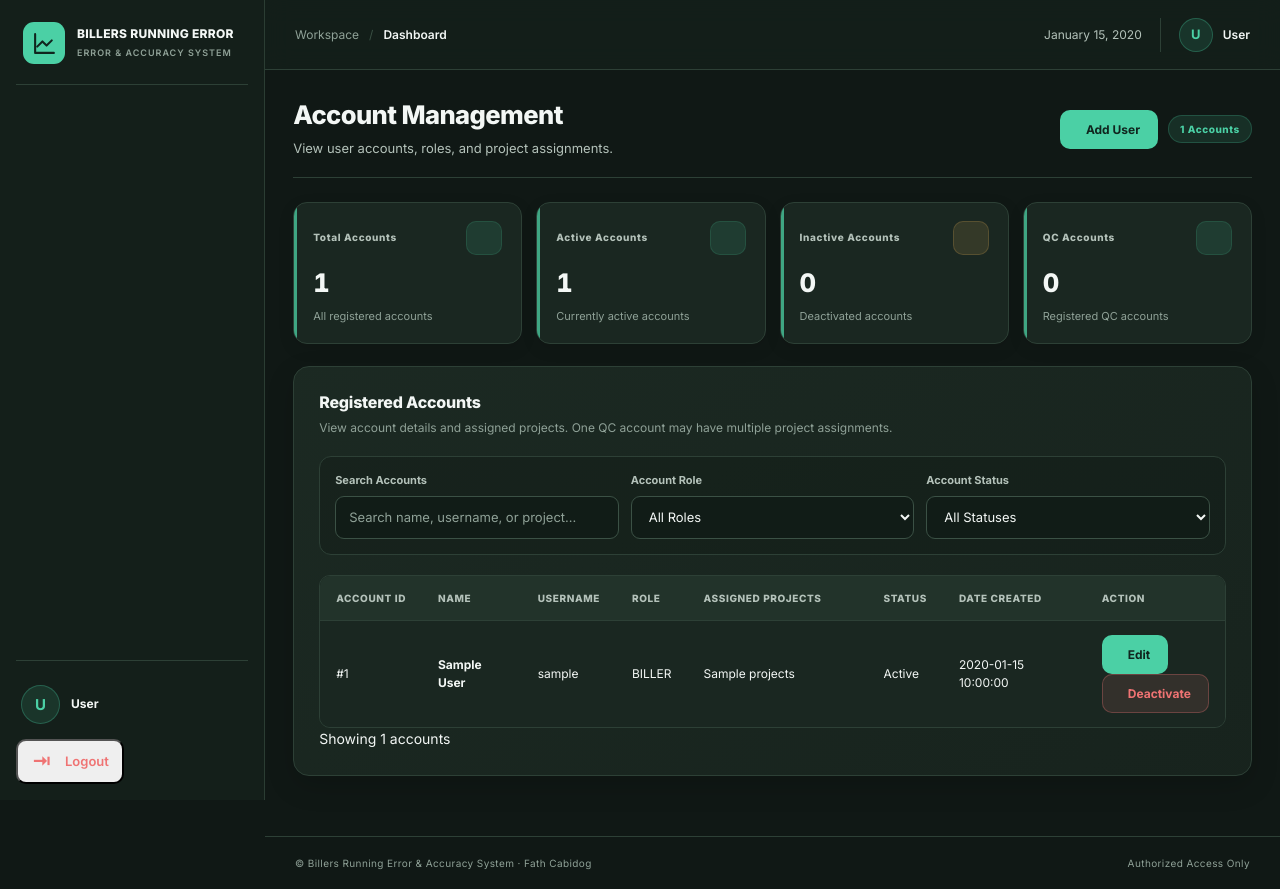
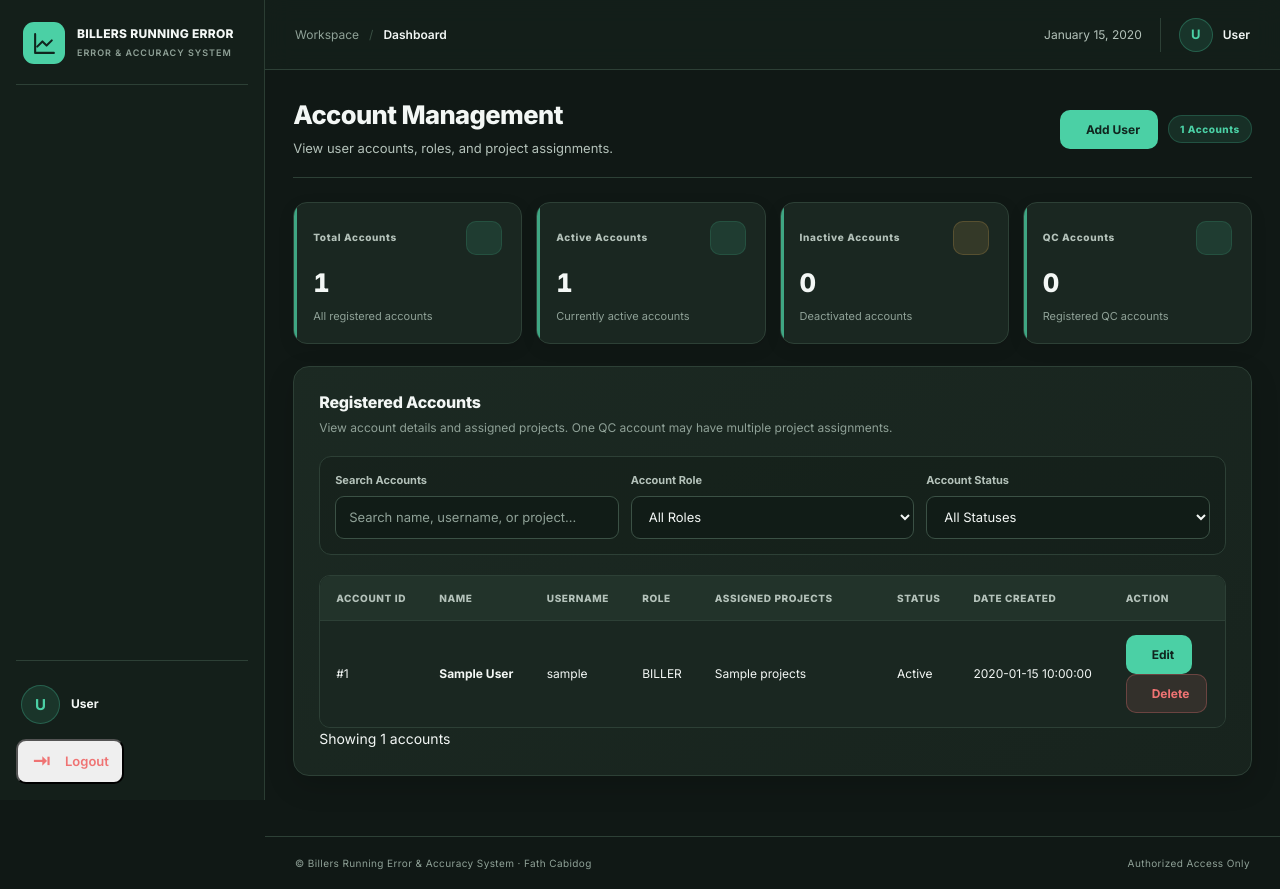
Before and after one commit to PurpleQueen04/billers-running-error-accuracy-system, a Flask app: template templates/accounts.html in a window 1280 px wide. Run offline with Flask 3, Linux system fonts and the light colour scheme; the template is opened without the code that fills it: most values are stand-ins (such as "Sample title", 1, 10 or a date in 2020); some libraries are stand-ins or nearby versions.

Commit message:
Replace account status controls with compact delete action

```diff
--- a/templates/accounts.html
+++ b/templates/accounts.html
@@ -245,40 +245,30 @@
                                         Edit
                                     </button>
 
-                                    <!-- ACTIVATE / DEACTIVATE -->
+                                    <!-- DELETE ACCOUNT -->
                                     <form
                                         method="POST"
-                                        action="{{ url_for('toggle_account_status') }}"
-                                        onsubmit="return confirm(
-                                            'Are you sure you want to {{ 'deactivate' if account.active else 'activate' }} this account?'
-                                        );"
+                                        action="{{ url_for('delete_account') }}"
+                                        class="account-delete-form"
+                                        onsubmit="return confirm('Permanently delete the account for {{ account.display_name|e }}? Historical records and activity logs will be preserved.');"
                                     >
-
                                         <input
                                             type="hidden"
                                             name="csrf_token"
                                             value="{{ csrf_token }}"
                                         >
-
                                         <input
                                             type="hidden"
                                             name="user_id"
                                             value="{{ account.id }}"
                                         >
-
                                         <button
                                             type="submit"
-                                            class="btn {{ 'btn-danger' if account.active else 'btn-success' }}"
+                                            class="btn btn-danger account-action-btn"
                                         >
-                                            {% if account.active %}
-                                                <i class="fa-solid fa-user-slash"></i>
-                                                Deactivate
-                                            {% else %}
-                                                <i class="fa-solid fa-user-check"></i>
-                                                Activate
-                                            {% endif %}
+                                            <i class="fa-solid fa-trash"></i>
+                                            Delete
                                         </button>
-
                                     </form>
 
                                 </div>
```
